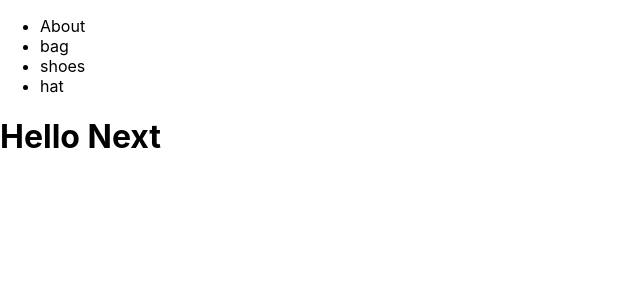
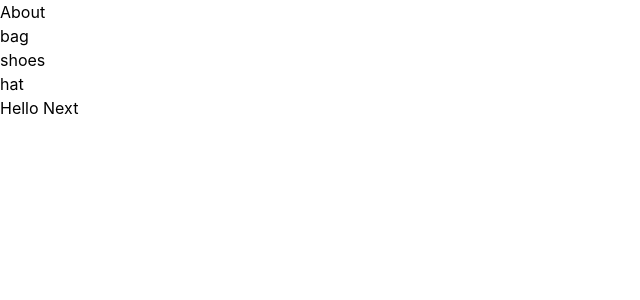
Before and after one commit to RajikuBlanc/next-myportfolio, a Next.js app: page / in a window 1280 px wide. Shown: the top 300 px of the page, without its empty margins (0-640 px from the left). Built offline with nearby package versions, Linux system fonts and the light colour scheme.

Commit message:
commit css

```diff
--- a/pages/posts/[post].js
+++ b/pages/posts/[post].js
@@ -1,15 +1,24 @@
 // import { useRouter } from 'next/router';
+
+import styled from 'styled-components';
+
+const TestStyle = styled.div`
+  h1 {
+    color: red;
+  }
+`;
+
 export default function Post({ post }) {
   // const router = useRouter();
   // if (router.isFallback) {
   //   return <h1>Loading...</h1>;
   // }
   return (
-    <div>
-      <h1>POST(投稿){post.id}</h1>
+    <TestStyle>
+      <h1 className="text-3xl">POST(投稿){post.id}</h1>
       <h2>{post.title}</h2>
       <p>{post.body}</p>
-    </div>
+    </TestStyle>
   );
 }
 
--- /dev/null
+++ b/postcss.config.js
@@ -0,0 +1,6 @@
+module.exports = {
+  plugins: {
+    tailwindcss: {},
+    autoprefixer: {},
+  },
+}
--- a/styles/globals.css
+++ b/styles/globals.css
@@ -1,3 +1,7 @@
+@tailwind base;
+@tailwind components;
+@tailwind utilities;
+
 html,
 body {
   padding: 0;
--- /dev/null
+++ b/tailwind.config.js
@@ -0,0 +1,11 @@
+module.exports = {
+  purge: ['./pages/**/*.{js,ts,jsx,tsx}', './components/**/*.{js,ts,jsx,tsx}'],
+  darkMode: false, // or 'media' or 'class'
+  theme: {
+    extend: {}
+  },
+  variants: {
+    extend: {}
+  },
+  plugins: []
+};
```
Also changed, not shown: package.json (+6 -2 lines), 1 other file (tests, documents, lock files or other folders).
